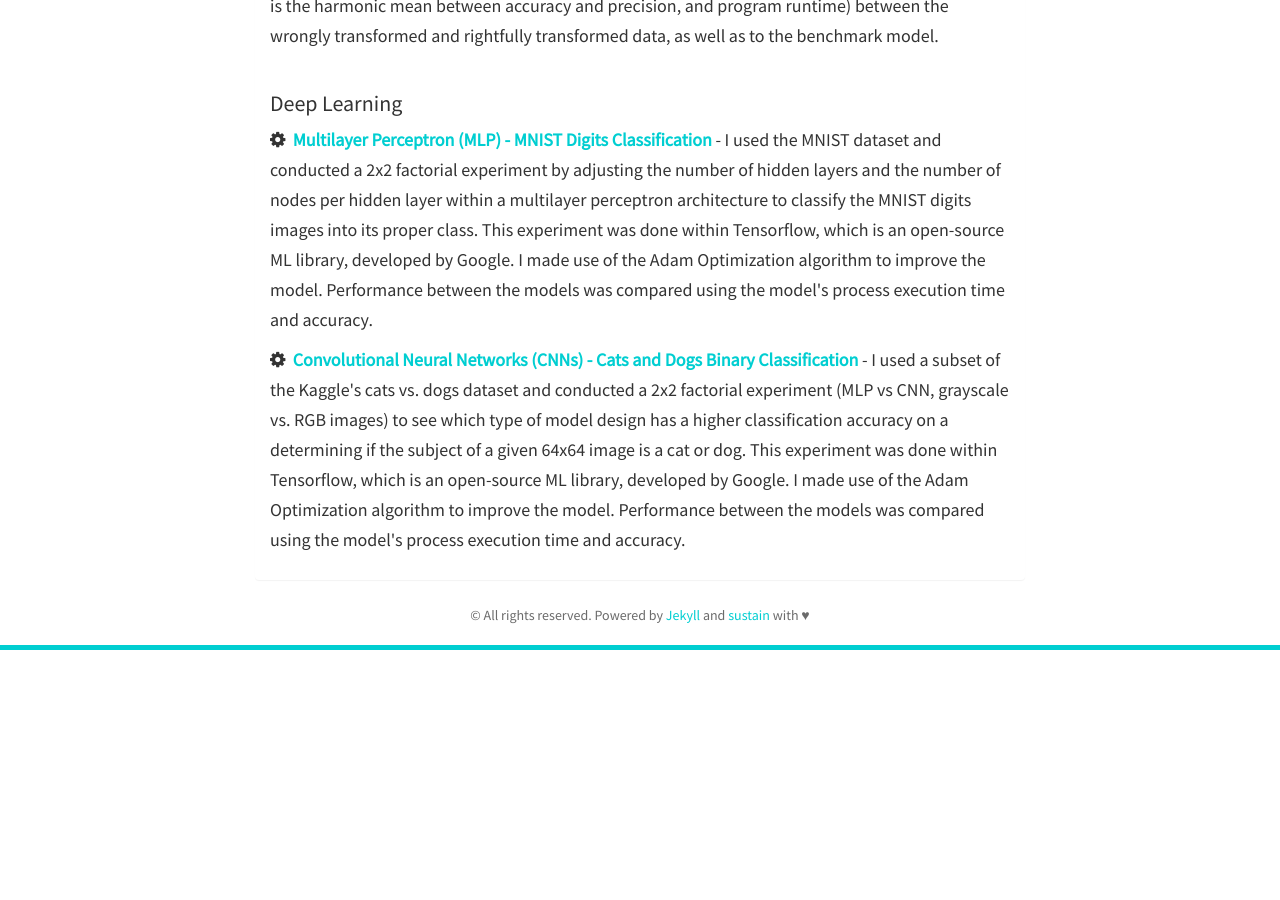
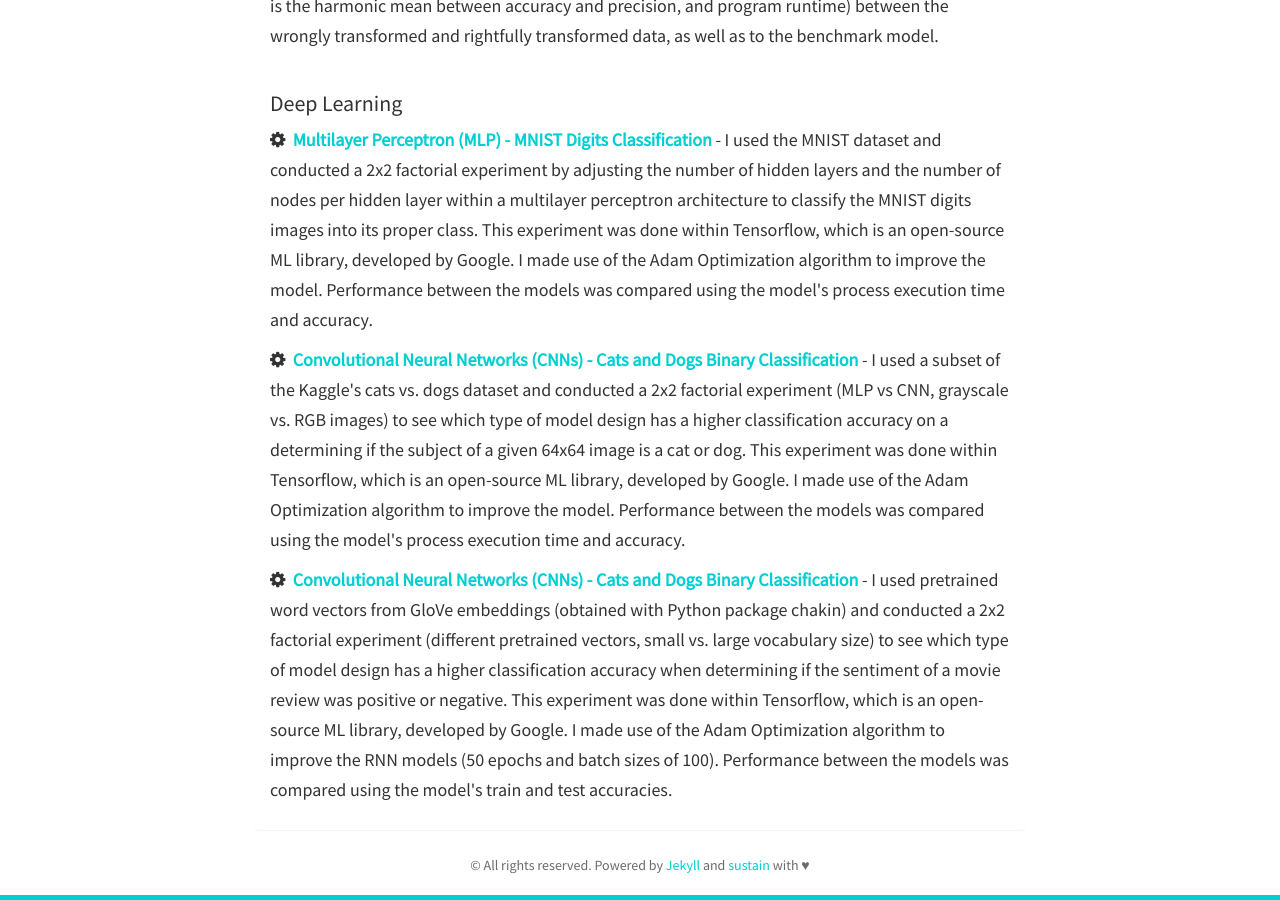
Before and after one commit to tiffduong/tiffduong.github.io, a Jekyll site: the page built from projects.html, in a window 1280 px wide and 900 px high, scrolled down 1478 px. Built offline with Jekyll 4.4.1, drawn with Linux system fonts in a browser that asks for light colours; nearby versions of some CDN libraries; before the commit the page ends 2128 px from its top, so only the background shows below that.

Commit message:
Update projects.html

```diff
--- a/_includes/projects.html
+++ b/_includes/projects.html
@@ -51,7 +51,9 @@
 			<i class="fa fa-cog"></i>&nbsp;&nbsp;<strong><a href="https://github.com/tiffduong/Data_Science_Portfolio/blob/master/MSDS%20-%20Practical%20Machine%20Learning/Assignment_7_-_Convolutional_Neural_Networks/Assignment%207%20-%20Convolutional%20Neural%20Networks.ipynb">Convolutional Neural Networks (CNNs) - Cats and Dogs Binary Classification</a></strong>
 			- I used a subset of the Kaggle's cats vs. dogs dataset and conducted a 2x2 factorial experiment (MLP vs CNN, grayscale vs. RGB images) to see which type of model design has a higher classification accuracy on a determining if the subject of a given 64x64 image is a cat or dog. This experiment was done within Tensorflow, which is an open-source ML library, developed by Google. I made use of the Adam Optimization algorithm to improve the model. Performance between the models was compared using the model's process execution time and accuracy.
 		</h5>
-
+		<h5>
+			<i class="fa fa-cog"></i>&nbsp;&nbsp;<strong><a href="https://github.com/tiffduong/Data_Science_Portfolio/blob/master/MSDS%20-%20Practical%20Machine%20Learning/Assignment_8_-_Language_Modeling_with_RNNs/Assignment%208%20-%20Language%20Modeling%20with%20an%20RNN.ipynb">Convolutional Neural Networks (CNNs) - Cats and Dogs Binary Classification</a></strong>
+			- I used pretrained word vectors from GloVe embeddings (obtained with Python package chakin) and conducted a 2x2 factorial experiment (different pretrained vectors, small vs. large vocabulary size) to see which type of model design has a higher classification accuracy when determining if the sentiment of a movie review was positive or negative. This experiment was done within Tensorflow, which is an open-source ML library, developed by Google. I made use of the Adam Optimization algorithm to improve the RNN models (50 epochs and batch sizes of 100). Performance between the models was compared using the model's train and test accuracies.</h5>
 
     </div>
   </div>
```
